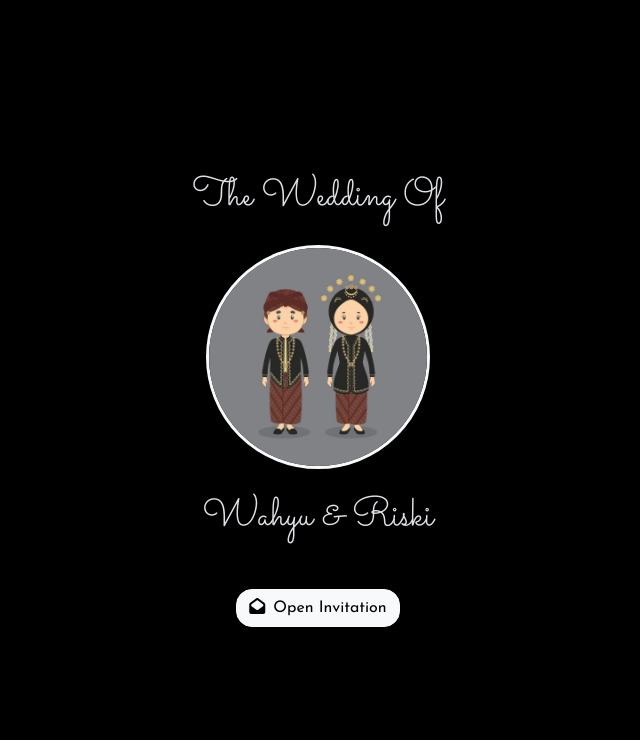
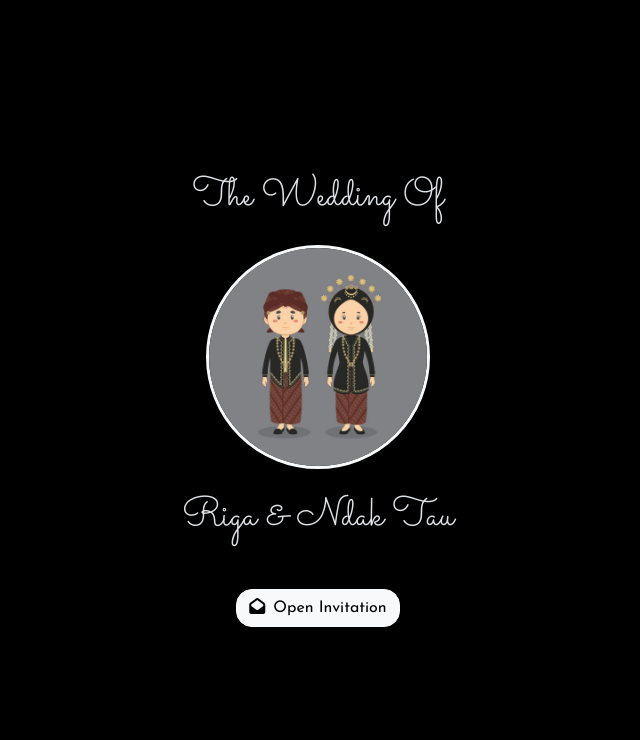
Before and after one commit to yogiyendri/undangan, a website with bundled scripts: page index.html in a window 1280 px wide. Shown: the top 740 px of the page, without its empty margins (322-962 px from the left). Built offline with nearby package versions, Linux system fonts and the light colour scheme.

Commit message:
Update index.html

```diff
--- a/index.html
+++ b/index.html
@@ -567,7 +567,7 @@
                     <img src="./assets/images/bg.jpeg" alt="background">
                 </div>
 
-                <h1 class="font-esthetic my-4" style="font-size: 2.5rem;">Wahyu &amp; Riski</h1>
+                <h1 class="font-esthetic my-4" style="font-size: 2.5rem;">Riga &amp; Ndak Tau</h1>
                 <div id="guest-name" data-message="Kepada Yth Bapak/Ibu/Saudara/i"></div>
 
                 <button type="button" class="btn btn-light shadow rounded-4 mt-4" onclick="util.open(this)">
```
